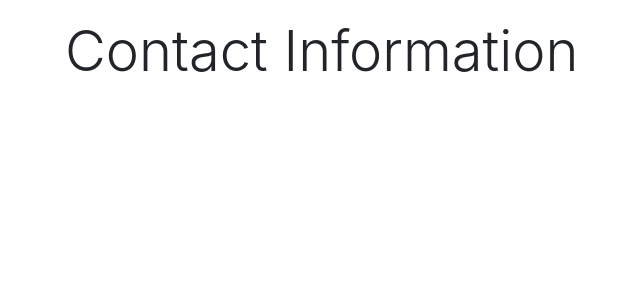
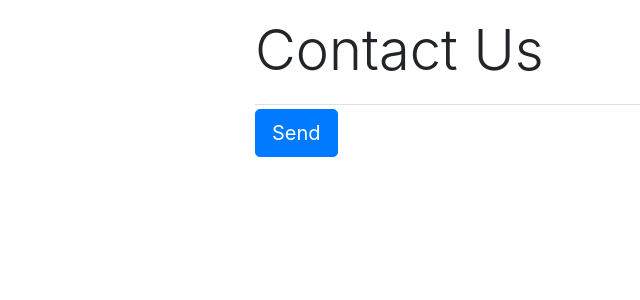
Before and after one commit to snap22/Blog, a Django app: page /contacts/ in a window 1280 px wide. Shown: the part 71-371 px from the top of the page, without its empty margins (20-660 px from the left). Run offline with Django 3.2, Linux system fonts and the light colour scheme; some libraries are stand-ins or nearby versions.

Commit message:
added basic template for contact

```diff
--- a/project/blog/templates/blog/main/contacts.html
+++ b/project/blog/templates/blog/main/contacts.html
@@ -1,8 +1,27 @@
 {% extends "blog/basic.html" %}
-{% block content_big %}
+{% load crispy_forms_tags %}
+{% block content %}
 
     <div class="display-4">
-        Contact Information
+        Contact Us
     </div>
 
-{% endblock content_big %}
+    <form method="post" class="mt-1">
+        <!-- Token for django forms -->
+        {% csrf_token %}
+        <fieldset class="form-group">
+            {{ form | crispy }}
+        </fieldset>
+
+        <!-- Submit button  -->
+        <div class="form-group mt-1 border-top mb-2">
+            <button class="btn btn-lg btn-primary mt-1 " type="submit"> Send </button>
+
+        </div>
+
+        <div class="mt-2">
+
+        </div>
+    </form>
+
+{% endblock content %}
```
